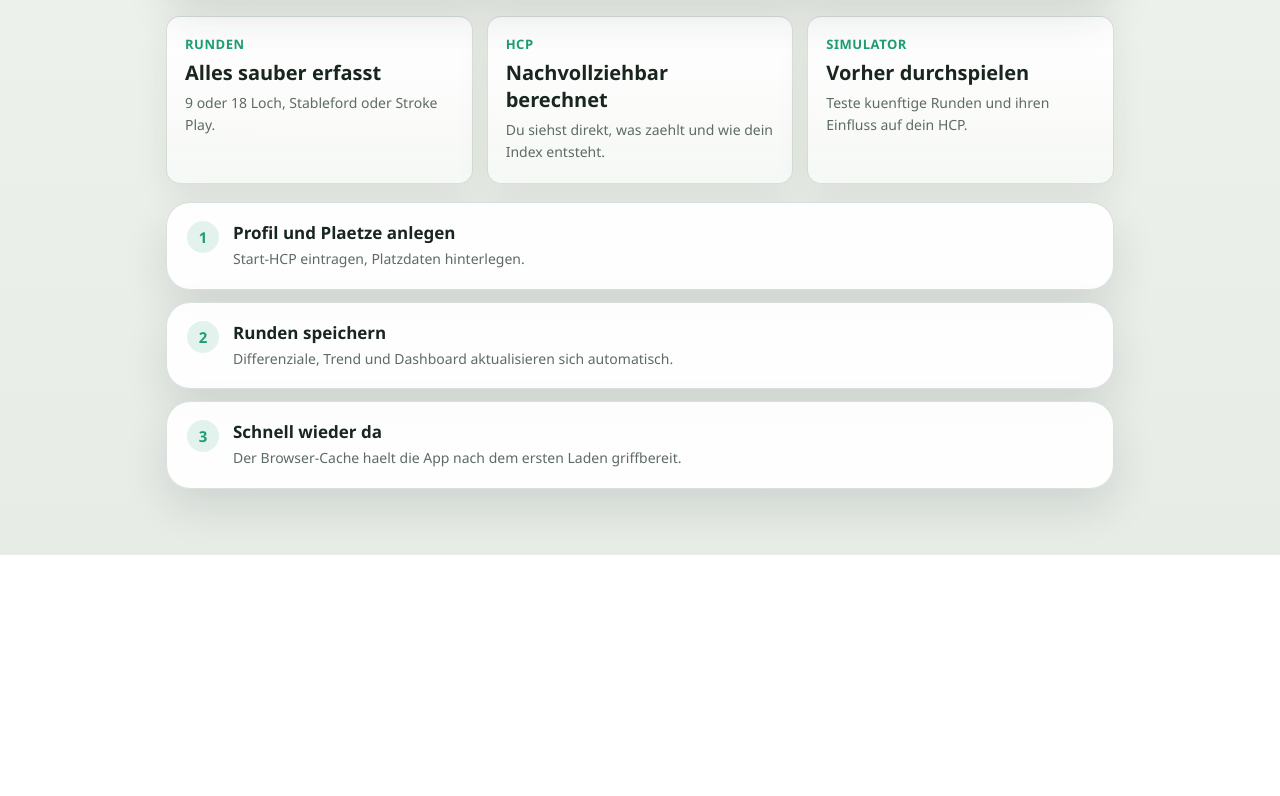
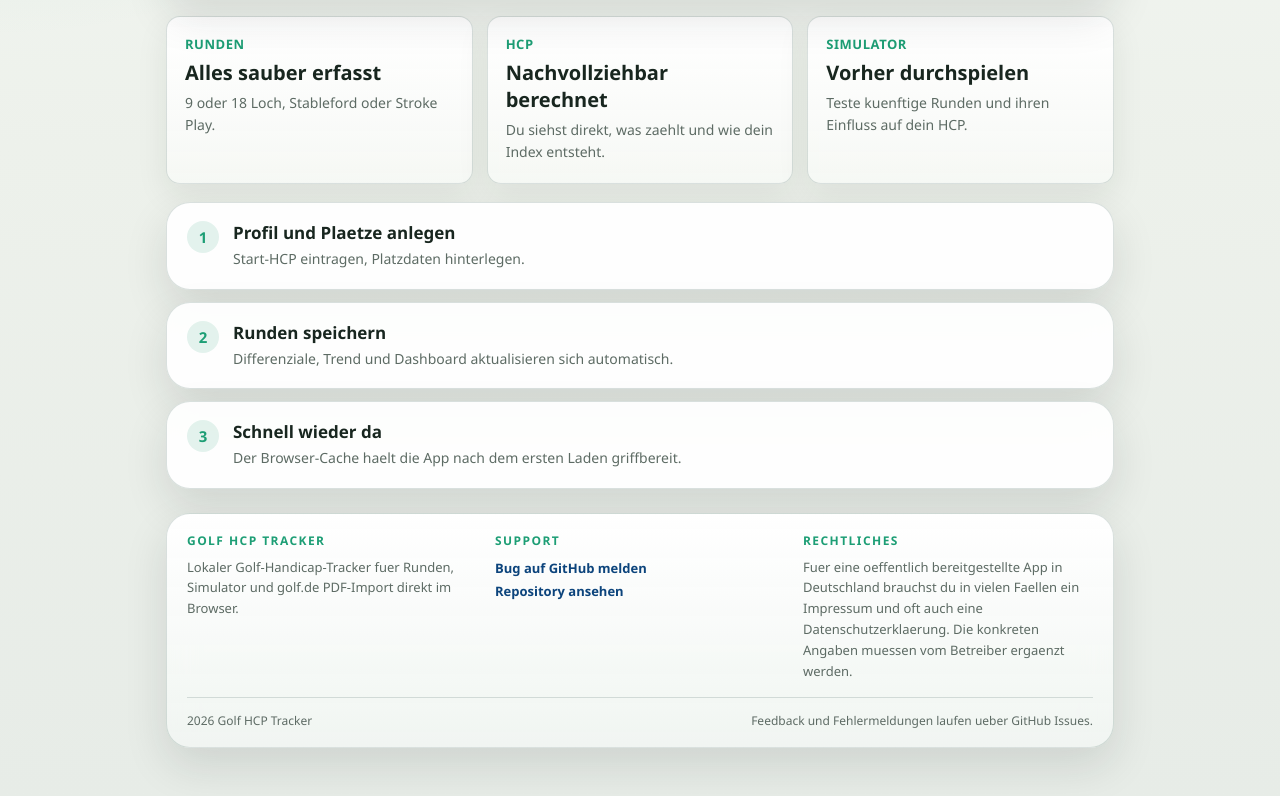
Before and after one commit to schlinge2000/GolfHCPTracker, a React (Vite) app: page / in a window 1280 px wide. Shown: the part 557-1353 px from the top of the page. Before the commit the page ends 1112 px from the top, so only its background shows below. Built offline with nearby package versions, Linux system fonts and the light colour scheme.

Commit message:
Add PDF import replace mode and footer

```diff
--- a/golf_hcp_tracker.tsx
+++ b/golf_hcp_tracker.tsx
@@ -13,6 +13,8 @@ type PwaUpdateEvent = CustomEvent<{
 const TEES = ["Gelb","Weiß","Blau","Rot"];
 const MODES = ["Stableford","Stroke Play"];
 const FORMATS = ["Einzel","Vierer","Vierball"];
+const GITHUB_REPO_URL = "https://github.com/schlinge2000/GolfHCPTracker";
+const GITHUB_ISSUES_URL = "https://github.com/schlinge2000/GolfHCPTracker/issues";
 const COLORS = { hcp:"#1D9E75", stroke:"#378ADD", stableford:"#7F77DD", border:"var(--color-border-tertiary)", textSec:"var(--color-text-secondary)" };
 const inp: CSSProperties = { width:"100%", boxSizing:"border-box", padding:"10px 12px", borderRadius:"var(--border-radius-md)", border:"1px solid var(--color-border-secondary)", background:"rgba(255,255,255,0.9)", color:"var(--color-text-primary)", fontSize:14, fontFamily:"var(--font-sans)", boxShadow:"inset 0 1px 0 rgba(255,255,255,0.55)" };
 const sel = { ...inp };
@@ -68,11 +70,32 @@ function normalizeWhitespace(value) {
 }
 
 function parseGermanNumber(value) {
-  const raw = String(value ?? "").trim();
+  const raw = normalizeWhitespace(String(value ?? ""));
   if (!raw) return null;
-  const normalized = raw.includes(",")
-    ? raw.replace(/\./g, "").replace(",", ".")
-    : raw;
+
+  const tokenMatch = raw.match(/-?\d[\d.,]*/);
+  if (!tokenMatch) return null;
+
+  let token = tokenMatch[0].replace(/[.,]+$/, "");
+  if (!token) return null;
+
+  const lastComma = token.lastIndexOf(",");
+  const lastDot = token.lastIndexOf(".");
+  let normalized = token;
+
+  if (lastComma >= 0 && lastDot >= 0) {
+    const decimalSeparator = lastComma > lastDot ? "," : ".";
+    const thousandsSeparator = decimalSeparator === "," ? "." : ",";
+    normalized = token.replace(new RegExp(`\\${thousandsSeparator}`, "g"), "").replace(decimalSeparator, ".");
+  } else if (lastComma >= 0) {
+    normalized = token.replace(",", ".");
+  } else if (lastDot >= 0) {
+    const fractionalDigits = token.length - lastDot - 1;
+    normalized = fractionalDigits > 0 && fractionalDigits <= 2
+      ? token
+      : token.replace(/\./g, "");
+  }
+
   const parsed = parseFloat(normalized);
   return Number.isFinite(parsed) ? parsed : null;
 }
@@ -364,6 +387,19 @@ function mergeGolfDeImport(currentDb, importedRounds) {
       skippedRounds,
     },
   };
+}
+
+function replaceGolfDeImport(currentDb, importedRounds) {
+  const nextDb = normalizeDB({
+    profile: normalizeDB(currentDb).profile,
+    courses: [],
+    rounds: [],
+    simulatedRounds: [],
+    nextRoundId: 1,
+    nextCourseId: 1,
+  });
+
+  return mergeGolfDeImport(nextDb, importedRounds);
 }
 
 function initDB() {
@@ -1463,6 +1499,7 @@ function Dashboard({rounds, hcpRounds, recentDiffs, estimatedHcp, onNew, hcpTime
 function DataPortability({db, onJsonImport, onGolfDePdfImport}) {
   const [jsonStatus, setJsonStatus] = useState({ tone:"", message:"" });
   const [pdfStatus, setPdfStatus] = useState({ tone:"", message:"" });
+  const [pdfImportMode, setPdfImportMode] = useState("merge");
   const importCard = (title, description, actionLabel, accept, onChange, status, tone="neutral") => {
     const background = tone === "pdf"
       ? "linear-gradient(180deg, rgba(225,241,251,0.96) 0%, rgba(244,249,253,0.96) 100%)"
@@ -1516,8 +1553,9 @@ function DataPortability({db, onJsonImport, onGolfDePdfImport}) {
     try {
       const pdfText = await extractGolfDePdfText(file);
       const parsedRounds = parseGolfDeDetailedReport(pdfText);
-      const result = onGolfDePdfImport(parsedRounds);
+      const result = onGolfDePdfImport(parsedRounds, pdfImportMode);
       const parts = [`${result.importedRounds} Runde${result.importedRounds===1?"":"n"} importiert`];
+      if (pdfImportMode === "replace") parts.push("bestehende Daten ersetzt");
       if (result.createdCourses) parts.push(`${result.createdCourses} Platz/Plätze angelegt`);
       if (result.skippedRounds) parts.push(`${result.skippedRounds} Duplikat${result.skippedRounds===1?"":"e"} uebersprungen`);
       setPdfStatus({ tone:"success", message:parts.join(" · ") });
@@ -1566,6 +1604,17 @@ function DataPortability({db, onJsonImport, onGolfDePdfImport}) {
             "pdf",
           )}
         </div>
+        <div style={{marginTop:12,padding:"12px 14px",borderRadius:"var(--border-radius-md)",background:"rgba(12,68,124,0.06)",border:"1px solid rgba(12,68,124,0.12)"}}>
+          <div style={{fontSize:13,fontWeight:600,marginBottom:8,color:"#0C447C"}}>golf.de Importmodus</div>
+          <label style={{display:"flex",alignItems:"flex-start",gap:10,fontSize:13,color:"var(--color-text-primary)",cursor:"pointer",marginBottom:8}}>
+            <input type="radio" name="pdf-import-mode" checked={pdfImportMode==="merge"} onChange={()=>setPdfImportMode("merge")} style={{marginTop:2}}/>
+            <span>Mit bestehenden Daten zusammenführen und nur neue Runden/Plätze ergänzen.</span>
+          </label>
+          <label style={{display:"flex",alignItems:"flex-start",gap:10,fontSize:13,color:"var(--color-text-primary)",cursor:"pointer"}}>
+            <input type="radio" name="pdf-import-mode" checked={pdfImportMode==="replace"} onChange={()=>setPdfImportMode("replace")} style={{marginTop:2}}/>
+            <span>Bestehende Runden, Plätze und Simulationen vor dem PDF-Import ersetzen. Das Profil bleibt erhalten.</span>
+          </label>
+        </div>
       </div>
     </div>
   );
@@ -1642,7 +1691,61 @@ function HcpInfo() {
           </div>
         ))}
       </>)}
+
+      {card(<>
+        {h("Feedback und Bugs")}
+        {p("Wenn dir ein Fehler auffaellt oder ein Import nicht sauber funktioniert, melde ihn bitte direkt im GitHub-Repository.")}
+        <a
+          href={GITHUB_ISSUES_URL}
+          target="_blank"
+          rel="noreferrer"
+          style={{display:"inline-flex",alignItems:"center",gap:8,padding:"10px 14px",borderRadius:"var(--border-radius-md)",background:"#E1F1FB",color:"#0C447C",textDecoration:"none",fontSize:13,fontWeight:600,border:"1px solid rgba(12,68,124,0.18)"}}
+        >
+          Bugs auf GitHub melden
+        </a>
+      </>)}
     </div>
+  );
+}
+
+function AppFooter() {
+  const year = new Date().getFullYear();
+  const linkStyle: CSSProperties = {
+    color: "#0C447C",
+    textDecoration: "none",
+    fontWeight: 600,
+  };
+
+  return (
+    <footer style={{...cardStyle,padding:"18px 20px",marginTop:24,background:"linear-gradient(180deg, rgba(255,255,255,0.98) 0%, rgba(241,245,242,0.95) 100%)"}}>
+      <div style={{display:"grid",gridTemplateColumns:"repeat(auto-fit, minmax(200px, 1fr))",gap:18}}>
+        <div>
+          <div style={{fontSize:12,fontWeight:700,letterSpacing:"0.12em",textTransform:"uppercase",color:"#1D9E75",marginBottom:8}}>Golf HCP Tracker</div>
+          <div style={{fontSize:13,color:"var(--color-text-secondary)",lineHeight:1.6}}>
+            Lokaler Golf-Handicap-Tracker fuer Runden, Simulator und golf.de PDF-Import direkt im Browser.
+          </div>
+        </div>
+        <div>
+          <div style={{fontSize:12,fontWeight:700,letterSpacing:"0.12em",textTransform:"uppercase",color:"#1D9E75",marginBottom:8}}>Support</div>
+          <div style={{fontSize:13,lineHeight:1.8}}>
+            <a href={GITHUB_ISSUES_URL} target="_blank" rel="noreferrer" style={linkStyle}>Bug auf GitHub melden</a>
+          </div>
+          <div style={{fontSize:13,lineHeight:1.8}}>
+            <a href={GITHUB_REPO_URL} target="_blank" rel="noreferrer" style={linkStyle}>Repository ansehen</a>
+          </div>
+        </div>
+        <div>
+          <div style={{fontSize:12,fontWeight:700,letterSpacing:"0.12em",textTransform:"uppercase",color:"#1D9E75",marginBottom:8}}>Rechtliches</div>
+          <div style={{fontSize:13,color:"var(--color-text-secondary)",lineHeight:1.6}}>
+            Fuer eine oeffentlich bereitgestellte App in Deutschland brauchst du in vielen Faellen ein Impressum und oft auch eine Datenschutzerklaerung. Die konkreten Angaben muessen vom Betreiber ergaenzt werden.
+          </div>
+        </div>
+      </div>
+      <div style={{marginTop:16,paddingTop:14,borderTop:"1px solid var(--color-border-tertiary)",display:"flex",justifyContent:"space-between",gap:12,flexWrap:"wrap",fontSize:12,color:"var(--color-text-secondary)"}}>
+        <span>{year} Golf HCP Tracker</span>
+        <span>Feedback und Fehlermeldungen laufen ueber GitHub Issues.</span>
+      </div>
+    </footer>
   );
 }
 
@@ -1752,6 +1855,8 @@ function LandingPage({profile, onSave}) {
           </div>
         </div>
       </div>
+
+      <AppFooter/>
     </div>
   );
 }
@@ -1853,8 +1958,10 @@ export default function App() {
           saveDB(normalized);
           setDB(normalized);
         }}
-        onGolfDePdfImport={parsedRounds=>{
-          const result = mergeGolfDeImport(db, parsedRounds);
+        onGolfDePdfImport={(parsedRounds, mode)=>{
+          const result = mode === "replace"
+            ? replaceGolfDeImport(db, parsedRounds)
+            : mergeGolfDeImport(db, parsedRounds);
           saveDB(result.db);
           setDB(result.db);
           return result.summary;
@@ -1874,6 +1981,8 @@ export default function App() {
           <button onClick={()=>setDeleteConfirm(null)} style={{padding:"8px 16px",borderRadius:"var(--border-radius-md)",background:"transparent",border:`0.5px solid ${COLORS.border}`,cursor:"pointer",color:"var(--color-text-primary)"}}>Abbrechen</button>
         </div>
       </Modal>}
+
+      <AppFooter/>
     </div>
   );
 }
```
